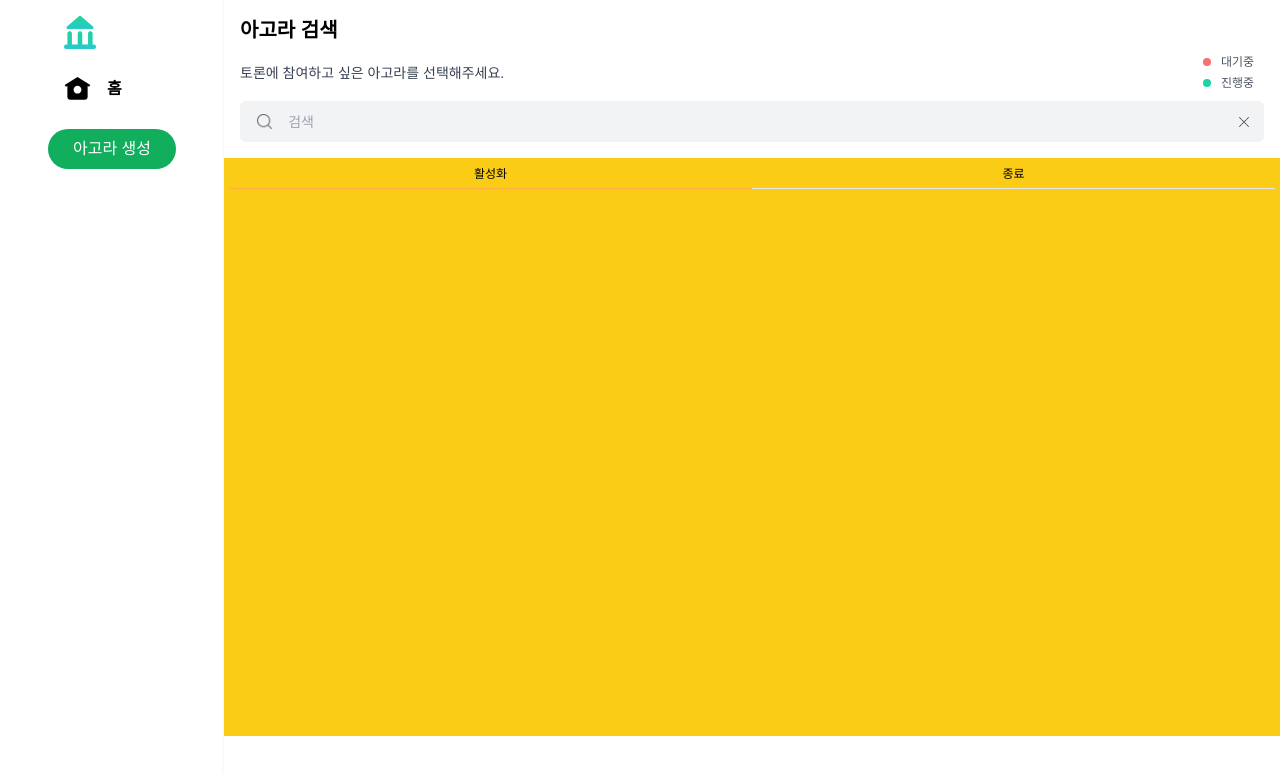
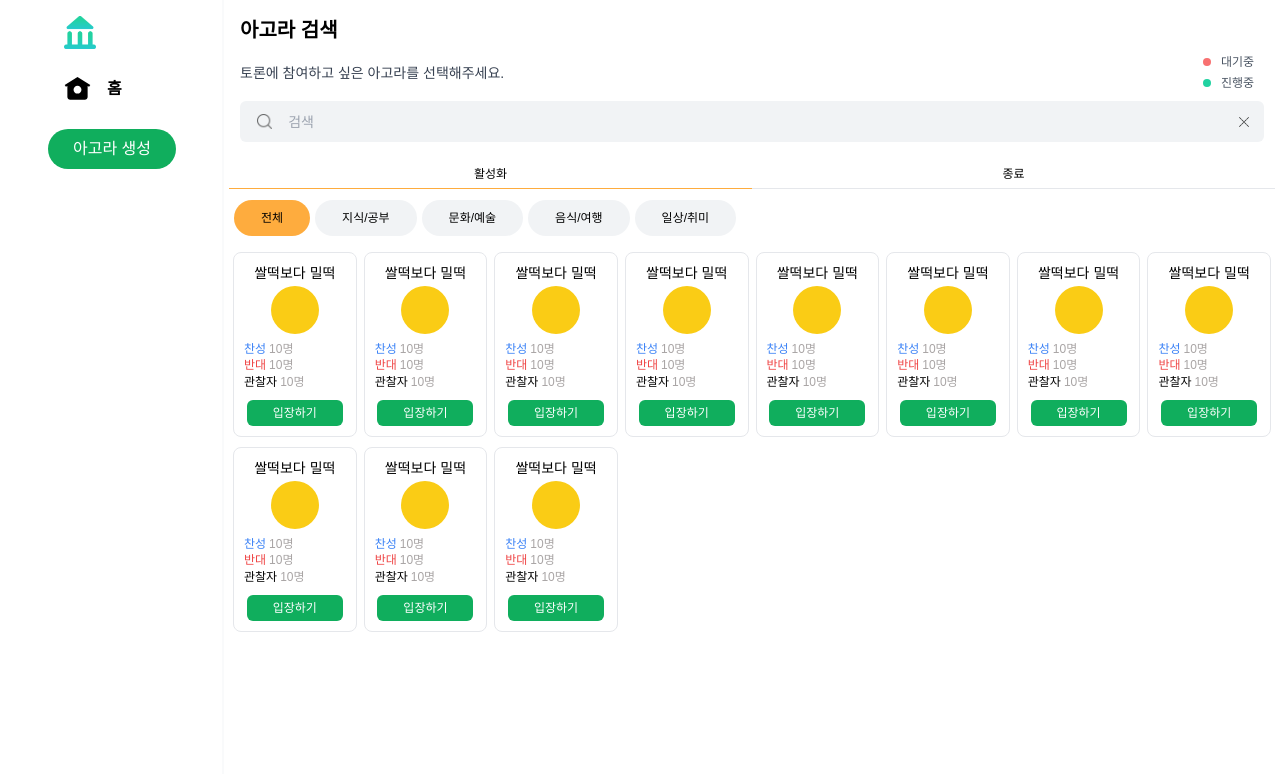
Before and after one commit to Attica-org/athens-client, a Next.js app: page / in a window 1280 px wide. Shown: the top 774 px of the page. Built offline with nearby package versions, Linux system fonts and the light colour scheme.

Commit message:
feat: 홈 main 추가

```diff
--- a/src/app/page.tsx
+++ b/src/app/page.tsx
@@ -1,11 +1,14 @@
 import AgoraStatus from "./_components/home/atoms/AgoraStatus";
 import AgoraStatusTab from "./_components/home/atoms/AgoraStatusTab";
+import CategoryButton from "./_components/home/atoms/CategoryButton";
 import PageTitle from "./_components/home/atoms/PageTitle";
 import SearchBar from "./_components/home/atoms/SearchBar";
+import AgoraList from "./_components/home/molecules/AgoraList";
+import CategoryButtonList from "./_components/home/molecules/CategoryButtonList";
 
 export default function Home() {
   return (
-    <section className="flex flex-col flex-1 h-dvh md:pb-4rem">
+    <section className="flex flex-col flex-1 h-dvh max-lg:pb-4rem">
       <header className="p-1rem">
         <PageTitle
           title="아고라 검색"
@@ -15,8 +18,14 @@ export default function Home() {
         </PageTitle>
         <SearchBar />
       </header>
-      <main className="bg-yellow-400 justify-center items-stretch flex flex-1 flex-row h-dvh max-w-screen-2xl">
-        <AgoraStatusTab />
+      <main className="justify-center items-stretch flex flex-col h-fit flex-1 max-w-screen-2xl min-w-270">
+        <section className="w-full">
+          <AgoraStatusTab />
+          <CategoryButtonList />
+        </section>
+        <section className="flex flex-1 p-0.5rem pb-5rem pt-1rem justify-center items-start">
+          <AgoraList />
+        </section>
       </main>
     </section>
   );
```
